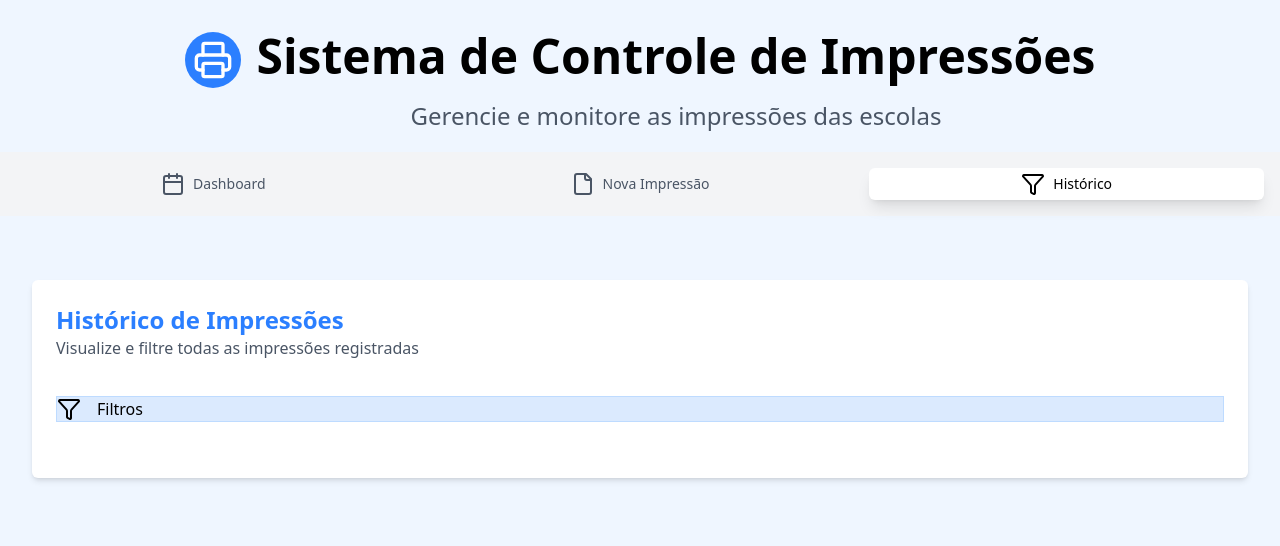
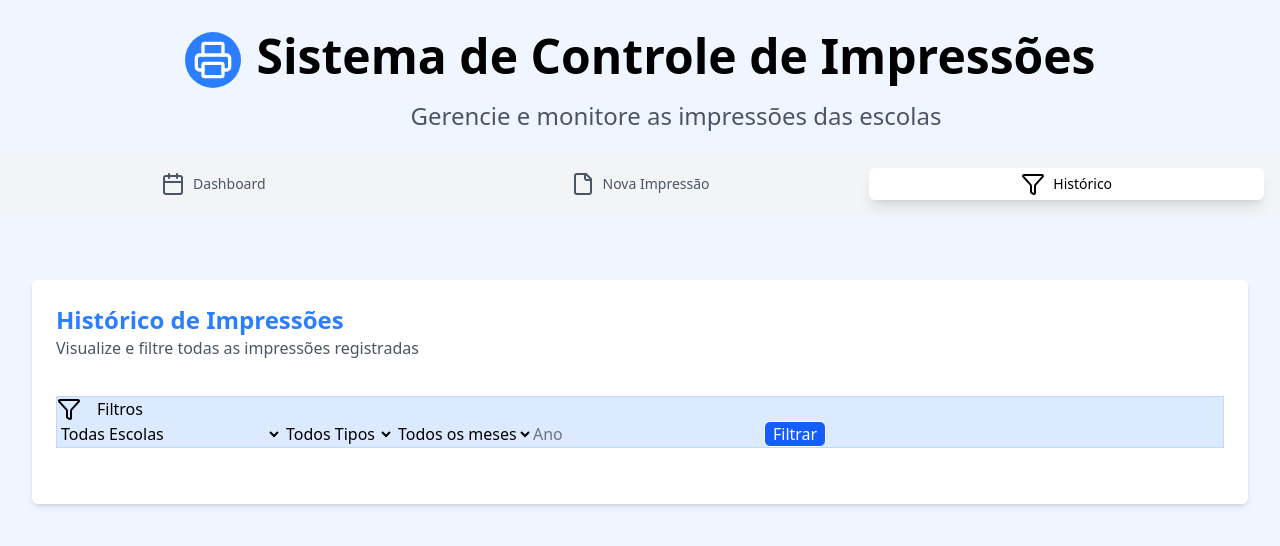
Before and after one commit to 0Chaves/controle-impressoes, a Next.js app: page /historico in a window 1280 px wide. Shown: the top 546 px of the page. Built offline with nearby package versions, Linux system fonts and the light colour scheme.

Commit message:
Feat: historico pronto

```diff
--- /dev/null
+++ b/src/app/api/impressao/route.js
@@ -0,0 +1,33 @@
+import connectDB from "@/lib/connectDB"
+import Impressao from "@/models/impressao"
+
+
+export async function GET(req) {
+    await connectDB()
+    const { searchParams } = new URL(req.url)
+    const escola = searchParams.get("escola")
+    const mes = searchParams.get("mes")
+    const ano = searchParams.get("ano")
+    const tipo_folha = searchParams.get("tipo_folha")
+
+    const filtro = {}
+    if (escola) filtro.escola = escola
+    if (tipo_folha) filtro.tipo_folha = tipo_folha
+    if (ano && !mes){
+        const inicioAno = new Date(ano, 0, 1)
+        const fimAno = new Date(ano, 12, 31)
+        filtro.data = { $gte: inicioAno, $lt: fimAno }
+    } else if (ano && mes) {
+        const inicioMes = new Date(ano, mes, 1)
+        const fimMes = new Date(ano, mes + 1, 1)
+        filtro.data = { $gte: inicioMes, $lt: fimMes }
+    }
+
+    const impressoes = await Impressao.find(filtro).lean();
+    const impressoesConvertidas = impressoes.map((imp) => ({
+        ...imp,
+        _id: imp._id.toString(),
+    }));
+
+    return Response.json(impressoesConvertidas)
+}
--- a/src/app/historico/page.jsx
+++ b/src/app/historico/page.jsx
@@ -1,25 +1,37 @@
 'use client'
 import HistoricoImpressoes from "@/components/historicoImpressoes"
+import { escola, meses, tipo_folha } from "@/enums/enums"
 import { Funnel } from "lucide-react"
 import { useState } from "react"
 
 export default function Historico(){
 
-    const [filtroEscola, setFiltroEscola] = useState("")
-    const [filtroMes, setFiltroMes] = useState("")
-    const [filtroAno, setFiltroAno] = useState("")
-    const [filtroTipoFolha, setFiltroTipoFolha] = useState("")
+    const [impressoes, setImpressoes] = useState([])
+
+    const [filtros, setFiltros] = useState({
+        escola: '',
+        tipo_folha: '',
+        mes: '',
+        ano: ''
+    })
+
+    const buscar = async (e) =>{
+        e.preventDefault()
+        const query = new URLSearchParams(filtros).toString()
+        const res = await fetch(`/api/impressao?${query}`)
+        const data = await res.json()
+        setImpressoes(data)
+        console.log(data)
+    }
 
     const limparFiltros = (e) =>{
         e.preventDefault()
-        setFiltroEscola("")
-        setFiltroMes("")
-        setFiltroAno("")
-        setFiltroTipoFolha("")
-    }
-
-    const buscar = (e) => {
-
+        setFiltros({
+            escola: '',
+            tipo_folha: '',
+            mes: '',
+            ano: ''
+        })
     }
 
     return(
@@ -34,13 +46,37 @@ export default function Historico(){
                         <Funnel/>
                         <h3>Filtros</h3>
                     </div>
+                    <form onSubmit={buscar}>
+                        <select onChange={e => setFiltros({...filtros, escola: e.target.value})}>
+                            <option value="">Todas Escolas</option>
+                            {escola.map(escola=> <option value={escola}>{escola}</option> )}
+                        </select>
 
+                        <select onChange={e => setFiltros({...filtros, tipo_folha: e.target.value})}>
+                            <option value="">Todos Tipos</option>
+                            {tipo_folha.map(tipo=> <option value={tipo}>{tipo}</option> )}
+                        </select>
+
+                        <select onChange={e => setFiltros({...filtros, mes: e.target.value})}>
+                            <option value="">Todos os meses</option>
+                            {meses.map(mes=> <option value={mes.value}>{mes.label}</option> )}
+                        </select>
+
+                        <input
+                            type="number"
+                            placeholder="Ano"
+                            value={filtros.ano}
+                            onChange={e => setFiltros({...filtros, ano: e.target.value})}
+                        />
+
+                        <button className="bg-blue-600 border rounded-md text-white px-2 hover:bg-blue-800 hover:cursor-pointer">Filtrar</button>
+                    </form>
                 </div>
                 <div>
                     {/* cards aqui */}
                 </div>
                 <div>
-                    <HistoricoImpressoes filtroEscola={filtroEscola} filtroMes={filtroMes} filtroAno={filtroAno} filtroTipoFolha={filtroTipoFolha}/>
+                    <HistoricoImpressoes impressoes={impressoes}/>
                 </div>
             </div>
         </main>
--- a/src/components/form.jsx
+++ b/src/components/form.jsx
@@ -20,7 +20,10 @@ export default function Form(){
             await salvarImpressao(impressao)
             toast.success("Impressão salva com sucesso!")
             setImpressao({
-                paginas:0
+                escola:'',
+                tipo_folha:'',
+                paginas:0,
+                data: new Date().toISOString().split('T')[0],
             })
         } catch (error) {
             toast.error("Erro ao salvar impressão!")
--- a/src/components/historicoImpressoes.jsx
+++ b/src/components/historicoImpressoes.jsx
@@ -1,8 +1,15 @@
 
-export default async function HistoricoImpressoes({filtroEscola, filtroMes, filtroAno, filtroTipoFolha}){
+export default function HistoricoImpressoes({impressoes}){
 
+    const imp = impressoes
 
     return(
-        <></>
+        <div>
+            {imp.map(impressao=>(
+                <div>
+                    {impressao.escola} fez uma impressao de {impressao.paginas} em {impressao.tipo_folha} no dia {impressao.data.split('T')[0]}
+                </div>
+            ))}
+        </div>
     )
 }
--- a/src/lib/impressaoDB.js
+++ b/src/lib/impressaoDB.js
@@ -10,36 +10,6 @@ export async function getImpressoes(){
     return impressoes.map(impressao=>({
         ...impressao, _id: impressao._id.toString()
     }))
-}
-
-export async function GET(req) {
-    await connectDB()
-    const { searchParams } = new URL(req.url)
-    const escola = searchParams.get("escola")
-    const mes = searchParams.get("mes")
-    const ano = searchParams.get("ano")
-    const tipo_folha = searchParams.get("tipo_folha")
-
-    const filtro = {}
-    if (escola) filtro.escola = escola
-    if (tipo_folha) filtro.tipo_folha = tipo_folha
-    if (ano && !mes){
-        const inicioAno = new Date(ano, 0, 1)
-        const fimAno = new Date(ano, 12, 31)
-        filtro.data = { $gte: inicioAno, $lt: fimAno }
-    } else if (ano && mes) {
-        const inicioMes = new Date(ano, mes, 1)
-        const fimMes = new Date(ano, mes + 1, 1)
-        filtro.data = { $gte: inicioMes, $lt: fimMes }
-    }
-
-    const impressoes = await Impressao.find(filtro).lean();
-    const impressoesConvertidas = impressoes.map((imp) => ({
-        ...imp,
-        _id: imp._id.toString(),
-    }));
-
-    return Response.json(impressoesConvertidas)
 }
 
 export async function salvarImpressao(impressao){
```
